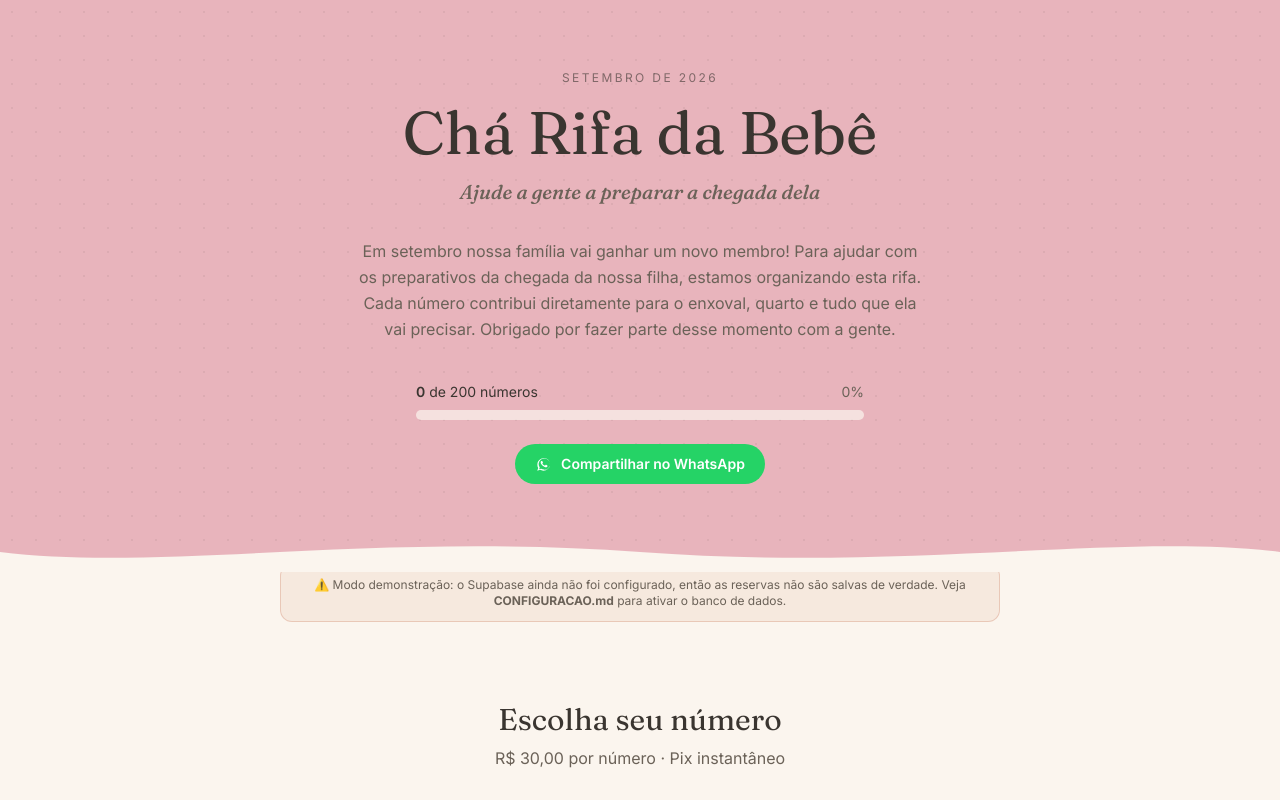
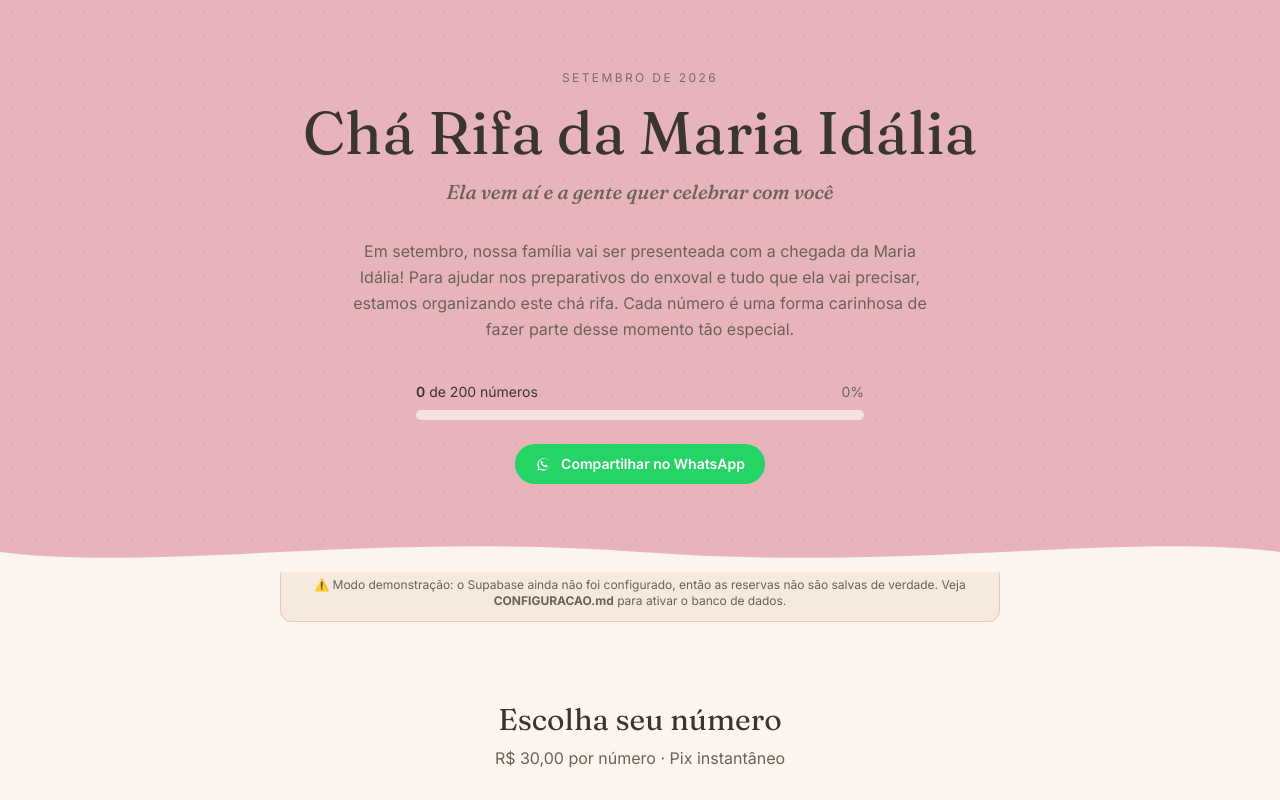
Before and after one commit to gustavo-ec/cha-rifa-bebe, a React (Vite) app: page / in a window 1280 px wide. Shown: the top 800 px of the page. Built offline with nearby package versions, Linux system fonts and the light colour scheme; no server answers; the database is empty.

Commit message:
adiciona nome Maria Idália e prêmio R$ 200

```diff
--- a/src/config.js
+++ b/src/config.js
@@ -1,26 +1,26 @@
-// ============================================================
-// CONFIGURAÇÃO DA RIFA — edite aqui os dados principais
-// ============================================================
-
 import { formatarChaveTelefone } from './lib/pix'
 
 export const CONFIG = {
-  // Dados do recebedor do Pix
   pix: {
     chave: formatarChaveTelefone('75991163924'),
     nomeRecebedor: 'Gustavo Silva Ribeiro',
     cidade: 'Feira de Sant.',
   },
 
-  // Dados da rifa
   rifa: {
-    titulo: 'Chá Rifa da Bebê',
-    subtitulo: 'Ajude a gente a preparar a chegada dela',
+    nomeBebe: 'Maria Idália',
+    titulo: 'Chá Rifa da Maria Idália',
+    subtitulo: 'Ela vem aí e a gente quer celebrar com você',
     dataPrevista: 'Setembro de 2026',
     totalNumeros: 200,
     precoPorNumero: 30,
-    // Texto livre que aparece na página, pode editar à vontade
     descricao:
-      'Em setembro nossa família vai ganhar um novo membro! Para ajudar com os preparativos da chegada da nossa filha, estamos organizando esta rifa. Cada número contribui diretamente para o enxoval, quarto e tudo que ela vai precisar. Obrigado por fazer parte desse momento com a gente.',
+      'Em setembro, nossa família vai ser presenteada com a chegada da Maria Idália! Para ajudar nos preparativos do enxoval e tudo que ela vai precisar, estamos organizando este chá rifa. Cada número é uma forma carinhosa de fazer parte desse momento tão especial.',
+  },
+
+  premio: {
+    valor: 200,
+    descricao: 'R$ 200,00 em dinheiro',
+    detalhe: 'O sorteio será realizado pela Loteria Federal. O número do bilhete sorteado define o vencedor.',
   },
 }
```
